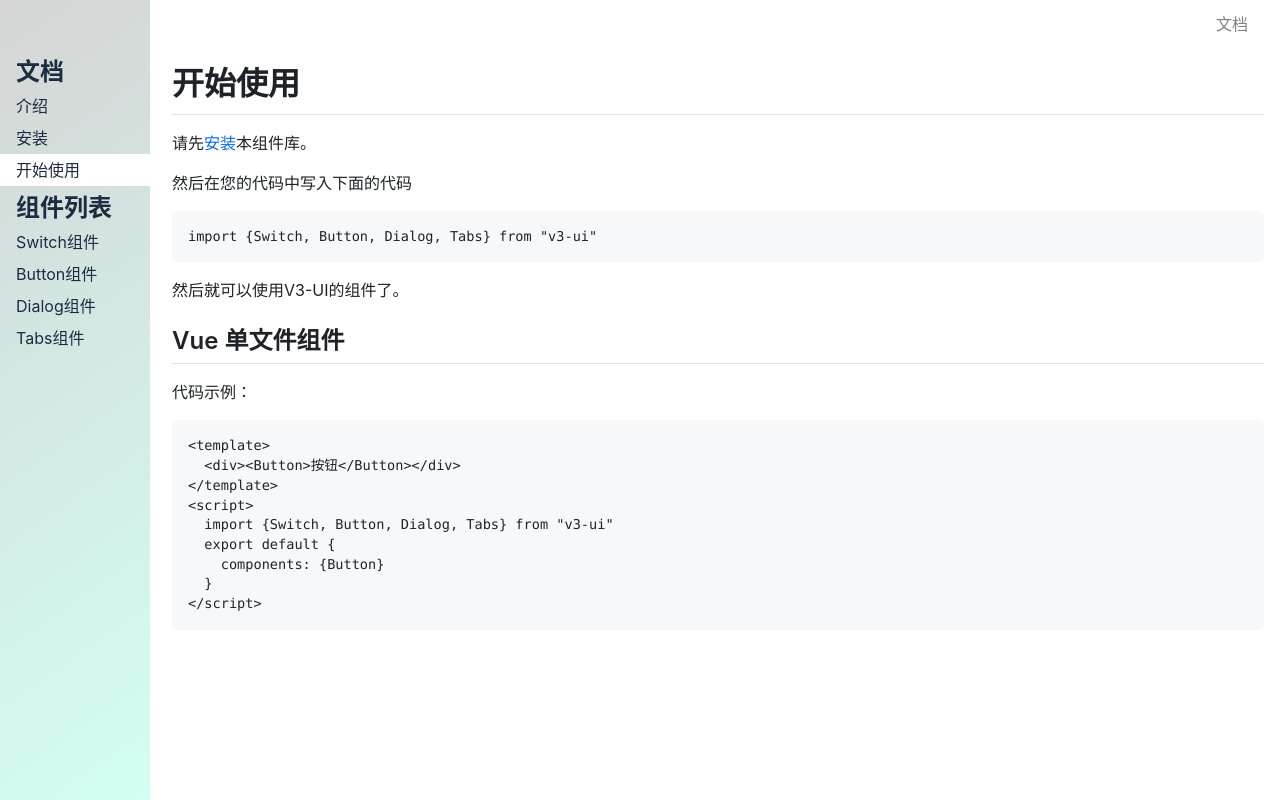
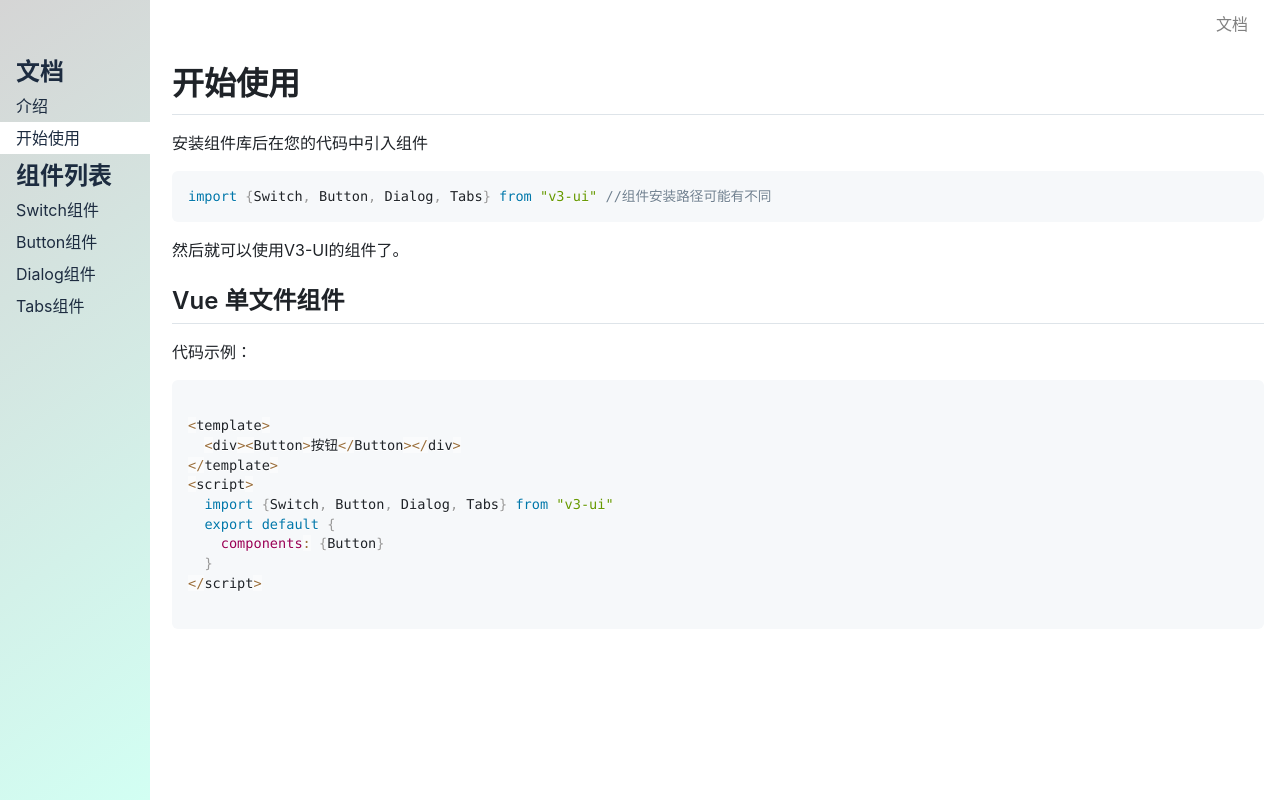
Before and after one commit to AeahKa/V3-UI, a Vue app: page /#/doc/start in a window 1280 px wide. Built offline with nearby package versions, Linux system fonts and the light colour scheme.

Commit message:
修改文档

```diff
--- a/src/views/Doc.vue
+++ b/src/views/Doc.vue
@@ -8,9 +8,6 @@ import { inject, ref } from 'vue';
           <ol>
             <li>
               <RouterLink to="/doc/intro">介绍</RouterLink>
-            </li>
-            <li>
-              <RouterLink to="/doc/install">安装</RouterLink>
             </li>
             <li>
               <RouterLink to="/doc/start">开始使用</RouterLink>
--- a/src/views/Intro.vue
+++ b/src/views/Intro.vue
@@ -3,9 +3,9 @@
     <h1>介绍</h1>
     <p>V3-UI 是一款基于 Vue 3 和 TypeScript 的 UI 组件库。</p>
     <p>编写这个组件库的初衷是为了学习 Vue3 新特性以及总结过去所学，所有代码均为作者亲手编写，尽量不采用第三方库。现在您看到的这个官网也基本是作者手写的。</p>
-    <p>显然，该组件库属于半玩票性质的项目，因此强烈不建议您将本UI库用于实际生产。但如果您是抱着学习交流的目的，那么这个库还是值得一看的。<a
-        href="https://github.com/AeahKa/V3-UI">点击此处</a>跳转至源代码；您也可以直接查看每个组件的源代码和示例，运行方法见README.md。</p>
+    <p>显然，该组件库属于半玩票性质的项目，因此强烈不建议您将本UI库用于实际生产（PS：您可能已经发现了，文档里也并没有提供安装方法）。但如果您是抱着学习交流的目的，那么这个库还是非常值得一看的。</p>
+    <p>查看网站源代码请<a href="https://github.com/AeahKa/V3-UI">点击此处</a>。您也可以直接查看各个组件的源代码，详见README.md</p>
 
-    <p>下一节：<a href="#/doc/install">安装</a></p>
+    <p>下一节：<a href="#/doc/start">开始使用</a></p>
   </article>
 </template>
--- a/src/views/Start.vue
+++ b/src/views/Start.vue
@@ -3,22 +3,39 @@
     <h1>
       开始使用
     </h1>
-    <p>请先<a href="#/doc/install">安装</a>本组件库。</p>
-    <p>然后在您的代码中写入下面的代码</p>
-    <pre><code>import {Switch, Button, Dialog, Tabs} from "v3-ui"</code></pre>
+    <p>安装组件库后在您的代码中引入组件</p>
+    <pre class="language-js" v-html="Prism.highlight(code1, Prism.languages.js)"></pre>
     然后就可以使用V3-UI的组件了。
     <h2>Vue 单文件组件</h2>
     <p>代码示例：</p>
-    <pre>
-<code>&lt;template&gt;
-  &lt;div&gt;&lt;Button&gt;按钮&lt;/Button&gt;&lt;/div&gt;
-&lt;/template&gt;
-&lt;script&gt;
+    <pre class="language-js" v-html="Prism.highlight(code2, Prism.languages.js)"></pre>
+  </article>
+</template>
+
+<script lang="ts">
+import 'prismjs'
+import 'prismjs/themes/prism.css'
+const Prism = (window as any).Prism
+export default {
+  props: {
+    component: Object
+  },
+  setup() {
+    const code1 = 'import {Switch, Button, Dialog, Tabs} from "v3-ui" //组件安装路径可能有不同'
+    const code2: string = `
+\<template\>
+  \<div\>\<Button\>按钮\</Button\>\</div\>
+\</template\>
+\<script\>
   import {Switch, Button, Dialog, Tabs} from "v3-ui"
   export default {
     components: {Button}
   }
-&lt;/script&gt;</code>
-</pre>
-  </article>
-</template>
+\</script\>
+    `
+    return {
+      Prism, code1, code2
+    }
+  }
+}
+</script>
```
